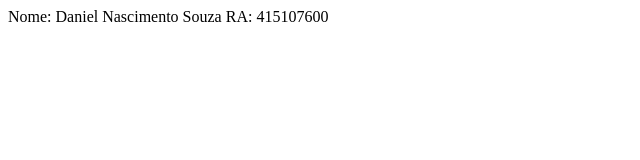
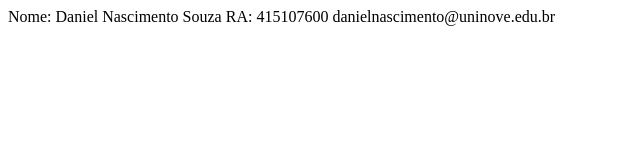
Before and after one commit to DanielNas2016/Aula2409, a plain HTML site: page index.html in a window 1280 px wide. Shown: the whole page, without its empty margins (0-640 px from the left). Drawn offline with Linux system fonts and the light colour scheme.

Commit message:
alteração do cadastro - inclusão e-mail
alterado o cadastro, feito a inclusão do e-mail.

```diff
--- a/index.html
+++ b/index.html
@@ -7,5 +7,6 @@
 <body>
 Nome: Daniel Nascimento Souza
 RA:   415107600
+danielnascimento@uninove.edu.br
 </body>
 </html>
```
